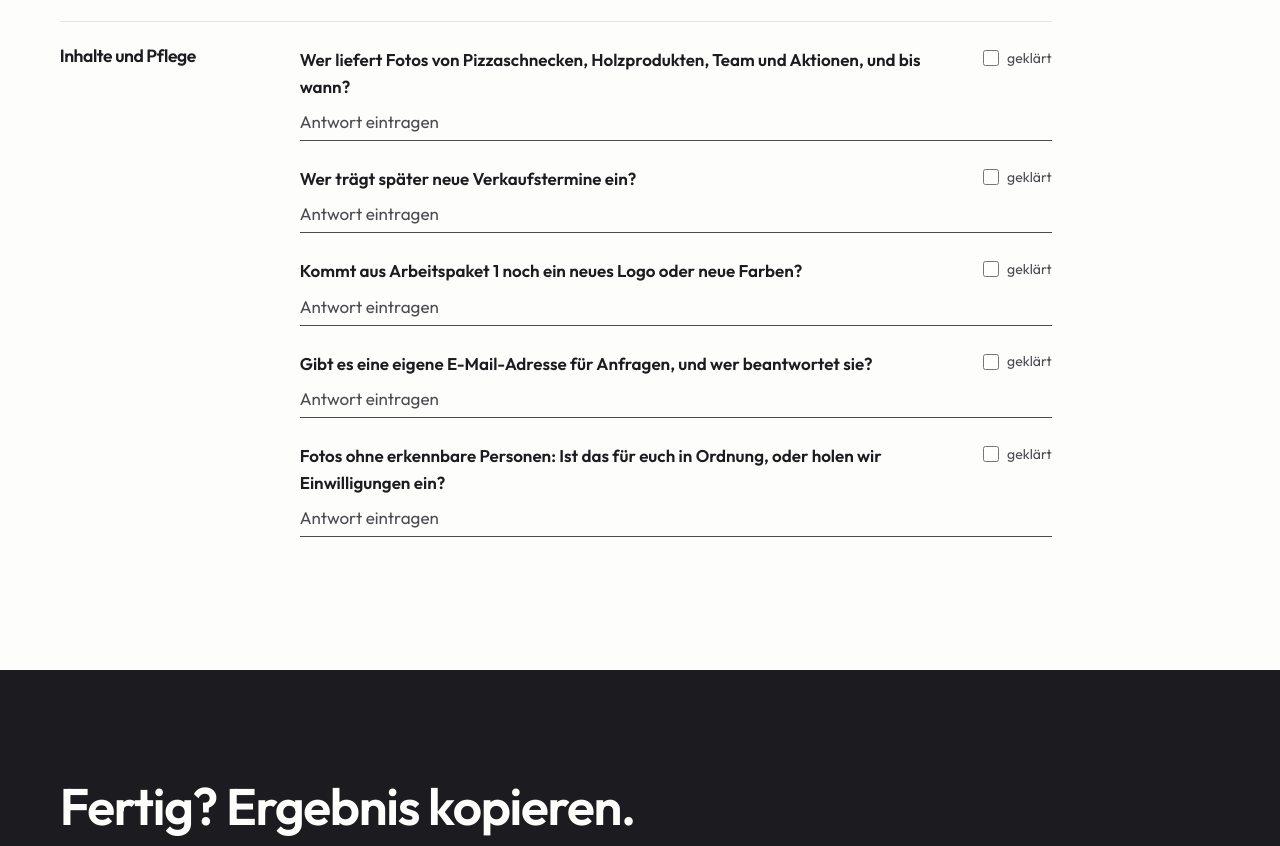
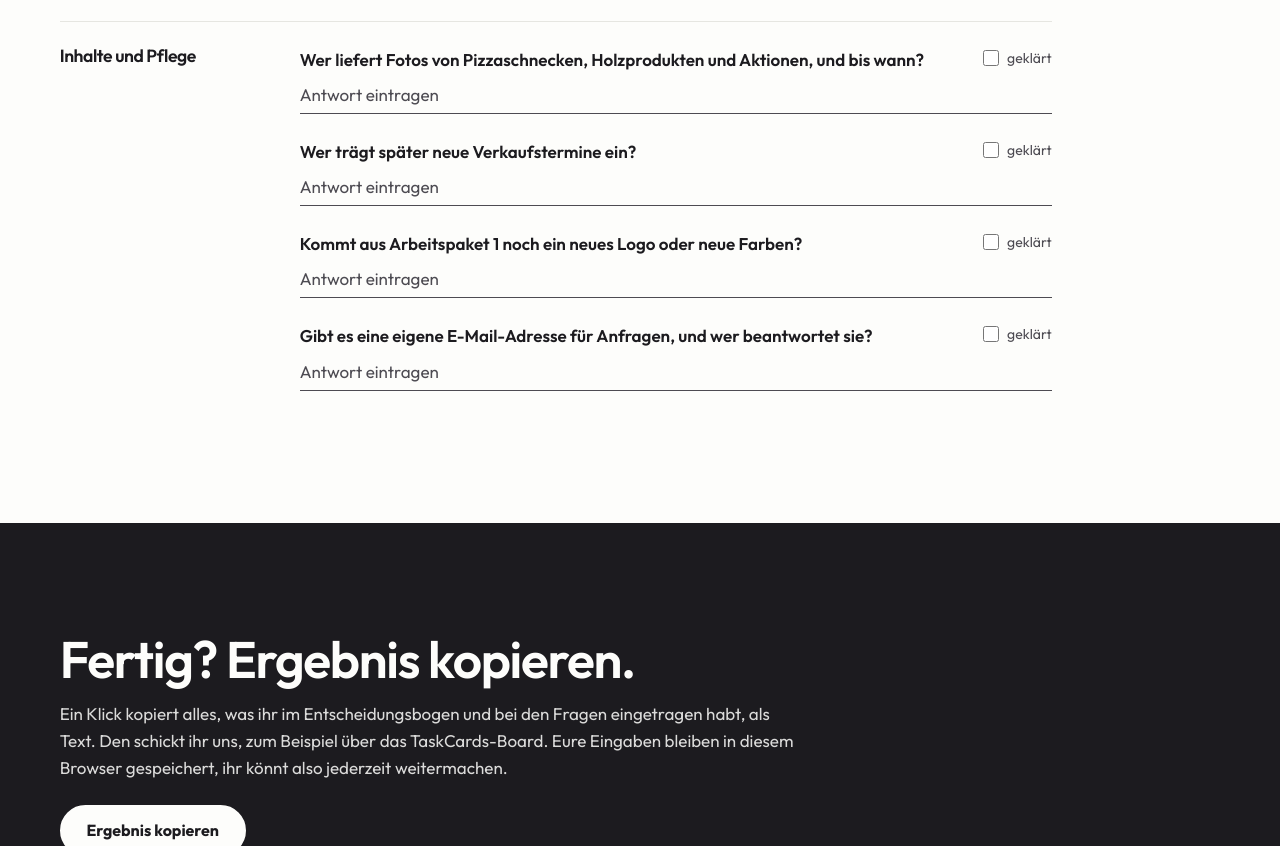
Before and after one commit to HAITI-03-Messeretter/print-and-bite, a plain HTML site: page mockups/index.html in a window 1280 px wide. Shown: the part 8140-8986 px from the top of the page. Drawn offline with Linux system fonts and the light colour scheme.

Commit message:
feat: drop question about photos of persons from the overview
No photos of recognizable persons will be used, so the question is
obsolete. The photo question no longer asks for team photos either.

Co-Authored-By: Claude Opus 5.5 <noreply@anthropic.com>

```diff
--- a/mockups/index.html
+++ b/mockups/index.html
@@ -479,7 +479,7 @@
             <h3>Inhalte und Pflege</h3>
             <ol class="ov-qlist">
               <li class="ov-q">
-                <label class="ov-q__text" for="a-fotos">Wer liefert Fotos von Pizzaschnecken, Holzprodukten, Team und Aktionen, und bis wann?</label>
+                <label class="ov-q__text" for="a-fotos">Wer liefert Fotos von Pizzaschnecken, Holzprodukten und Aktionen, und bis wann?</label>
                 <textarea class="ov-q__answer" id="a-fotos" name="a-fotos" rows="1" placeholder="Antwort eintragen"></textarea>
                 <label class="ov-q__done"><input type="checkbox" name="q-fotos"> geklärt</label>
               </li>
@@ -497,11 +497,6 @@
                 <label class="ov-q__text" for="a-mail">Gibt es eine eigene E-Mail-Adresse für Anfragen, und wer beantwortet sie?</label>
                 <textarea class="ov-q__answer" id="a-mail" name="a-mail" rows="1" placeholder="Antwort eintragen"></textarea>
                 <label class="ov-q__done"><input type="checkbox" name="q-mail"> geklärt</label>
-              </li>
-              <li class="ov-q">
-                <label class="ov-q__text" for="a-personen">Fotos ohne erkennbare Personen: Ist das für euch in Ordnung, oder holen wir Einwilligungen ein?</label>
-                <textarea class="ov-q__answer" id="a-personen" name="a-personen" rows="1" placeholder="Antwort eintragen"></textarea>
-                <label class="ov-q__done"><input type="checkbox" name="q-personen"> geklärt</label>
               </li>
             </ol>
           </div>
```
Also changed, not shown: 1 other file.
